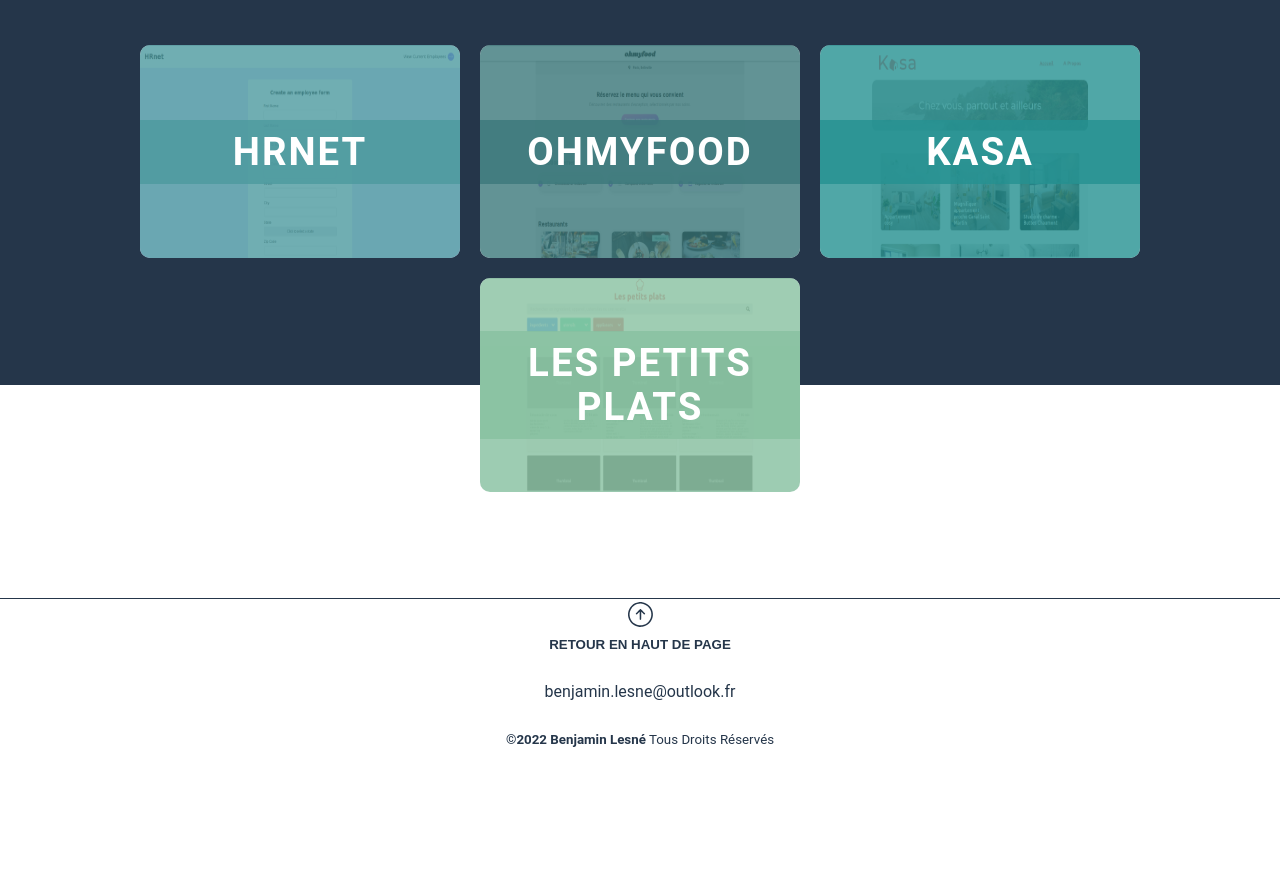
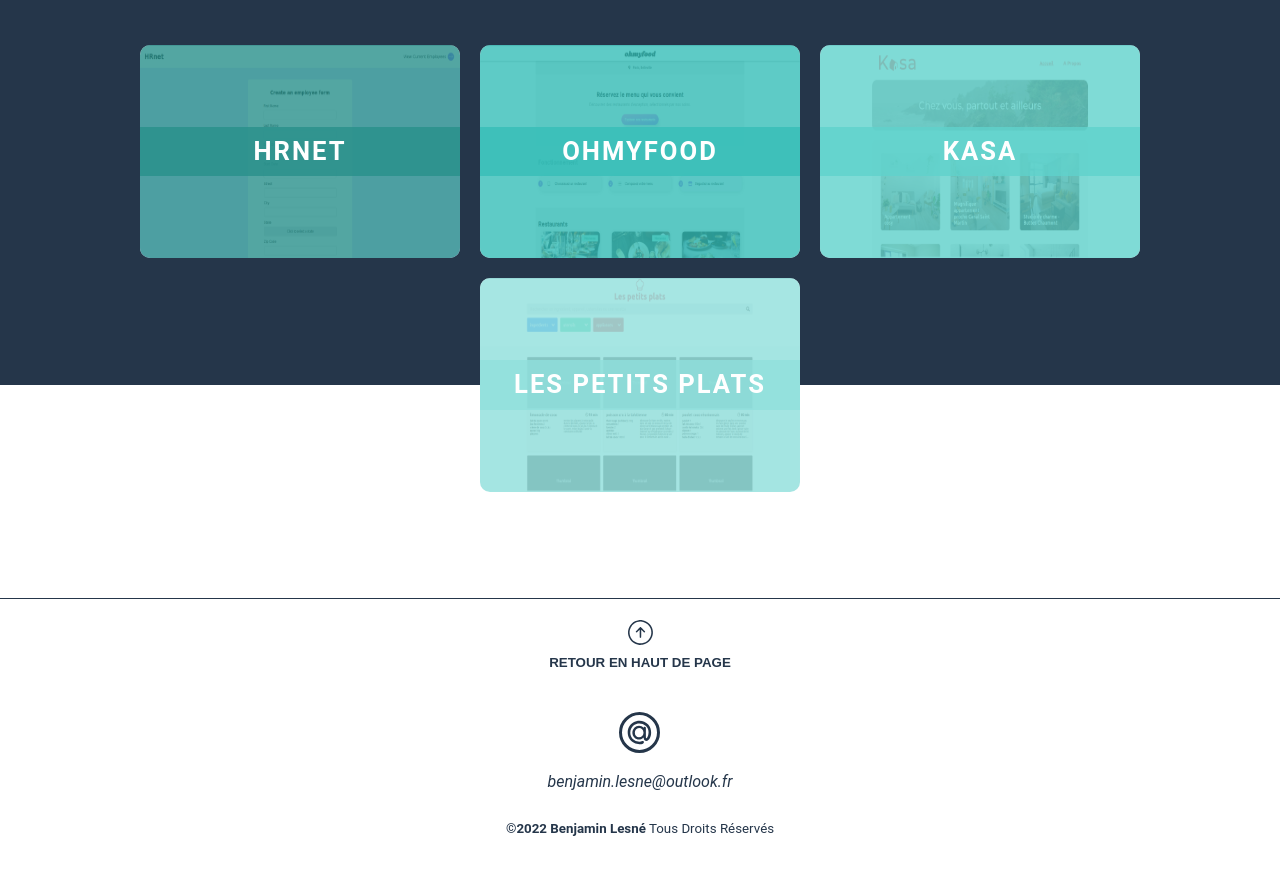
Before and after one commit to BenjaminLesne/Portfolio_03012022, a React (Create React App) app: page / in a window 1280 px wide. Shown: the part 1780-2655 px from the top of the page. Before the commit the page ends 2528 px from the top, so only its background shows below. Built offline with nearby package versions, Linux system fonts and the light colour scheme.

Commit message:
testing projects overlay colors

```diff
--- a/src/Components/Footer/Footer.css
+++ b/src/Components/Footer/Footer.css
@@ -2,12 +2,12 @@
 
 .Footer {
   border-top: 1px solid;
-
+  padding: 20px;
+  padding-bottom: 150px;
   display: flex;
   flex-direction: column;
   justify-content: center;
   align-items: center;
-  height: 150px;
   gap: 30px;
 }
 
@@ -32,6 +32,18 @@
   fill: var(--primary-color);
 }
 
+.Footer__contact {
+  display: flex;
+  flex-direction: column;
+  align-items: center;
+  gap: 10px;
+  fill: var(--primary-color);
+}
+
+.Footer__contact > button {
+  color: var(--primary-color);
+}
+
 .Footer__copyrights {
   text-align: center;
   font-weight: bold;
--- a/src/Components/Footer/index.jsx
+++ b/src/Components/Footer/index.jsx
@@ -1,6 +1,7 @@
 import "./Footer.css";
 
 import UpArrow from "../../assets/logos/others/up-arrow.jsx";
+import EmailButton from "../EmailButton";
 // import  UpArrow from"../../assets/logos/backToTop/double-up-arrows.svg"
 
 const Footer = ({ textContent, language }) => {
@@ -15,9 +16,14 @@ const Footer = ({ textContent, language }) => {
         <span>{textContent.backToTop[language]}</span>
       </button>
 
-      <ul id="contact">
-        <li>benjamin.lesne@outlook.fr</li>
-      </ul>
+      <address id="contact" className="Footer__contact">
+        <EmailButton
+          languageSelected={language}
+          data={textContent.contact}
+          hreflang={language.toLowerCase()}
+        />
+        <span>benjamin.lesne@outlook.fr</span>
+      </address>
       <small className="Footer__copyrights">
         ©{textContent.copyrights.yearAndAuthor}
         <span className="Footer__all-rights-reserved">
--- a/src/Components/Project/Project.css
+++ b/src/Components/Project/Project.css
@@ -43,7 +43,7 @@
 }
 
 .Project__name {
-  font-size: clamp(1.25rem, 3vw, 4rem);
+  font-size: clamp(1.5rem, 2vw, 2.5rem);
   font-weight: bold;
   letter-spacing: 2px;
   padding: 10px;
--- a/src/utils/data.js
+++ b/src/utils/data.js
@@ -222,7 +222,7 @@ const webPageTextContent = {
         },
         tags: ["react", "redux"],
         // colorMask: "#4b8382",37, 145, 145
-        colorMask: "77, 154, 159",
+        colorMask: "41,144, 139",
         image: HRnet,
         alt: {
           EN: "HRnet website screenshot",
@@ -241,7 +241,7 @@ const webPageTextContent = {
         },
         tags: ["sass", "javascript"],
         // colorMask: "#b84e3d",
-        colorMask: "59, 121, 123",
+        colorMask: "54, 191, 184",
         image: ohmyfood,
         alt: {
           EN: "ohmyfood website screenshot",
@@ -261,7 +261,7 @@ const webPageTextContent = {
         },
         tags: ["react"],
         // colorMask: "#F58840",
-        colorMask: "37, 145, 145",
+        colorMask: "96, 210, 204",
         image: Kasa,
         alt: {
           EN: "Kasa website screenshot",
@@ -280,7 +280,7 @@ const webPageTextContent = {
         },
         tags: ["sass", "javascript"],
         // colorMask: "#7952B3",
-        colorMask: "136, 193, 160",
+        colorMask: "144, 224, 220",
         image: LesPetitsPlats,
         alt: {
           EN: "Les Petits Plats website screenshot",
@@ -291,6 +291,13 @@ const webPageTextContent = {
   },
   footer: {
     backToTop: { EN: "back to top", FR: "retour en haut de page" },
+    contact: {
+      type: "email",
+      email: "benjamin.lesne@outlook.fr",
+      name: "my-email",
+      icon: <EmailIcon className="SocialMedia__icon" color="#25364a" />,
+      alt: "EN:at icon / FR:icone d'un darobase",
+    },
     copyrights: {
       yearAndAuthor: "2022 Benjamin Lesné",
       allRightsReserved: {
```
